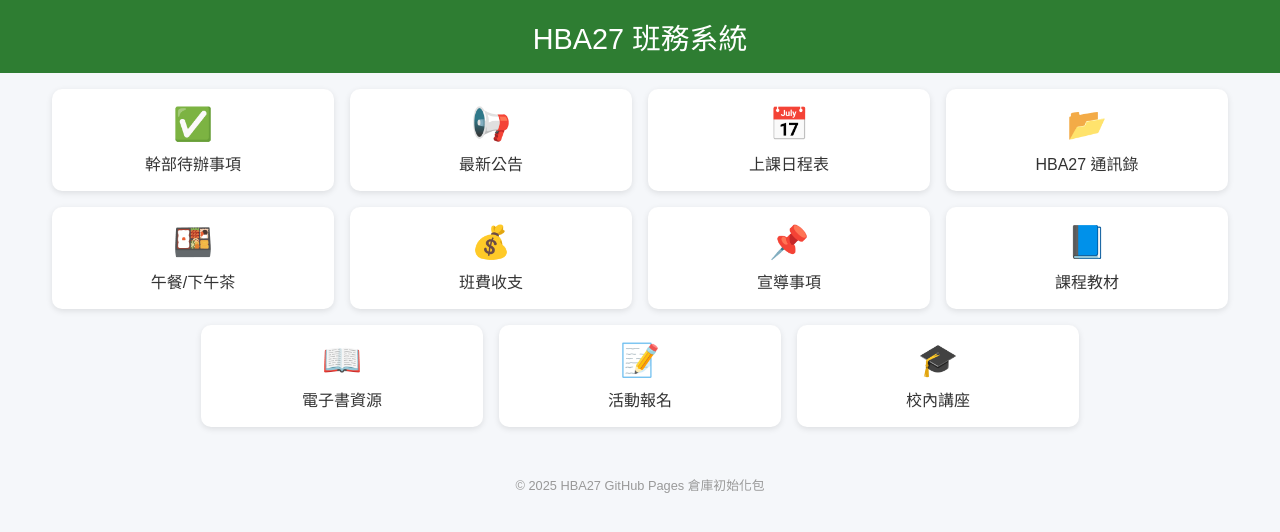
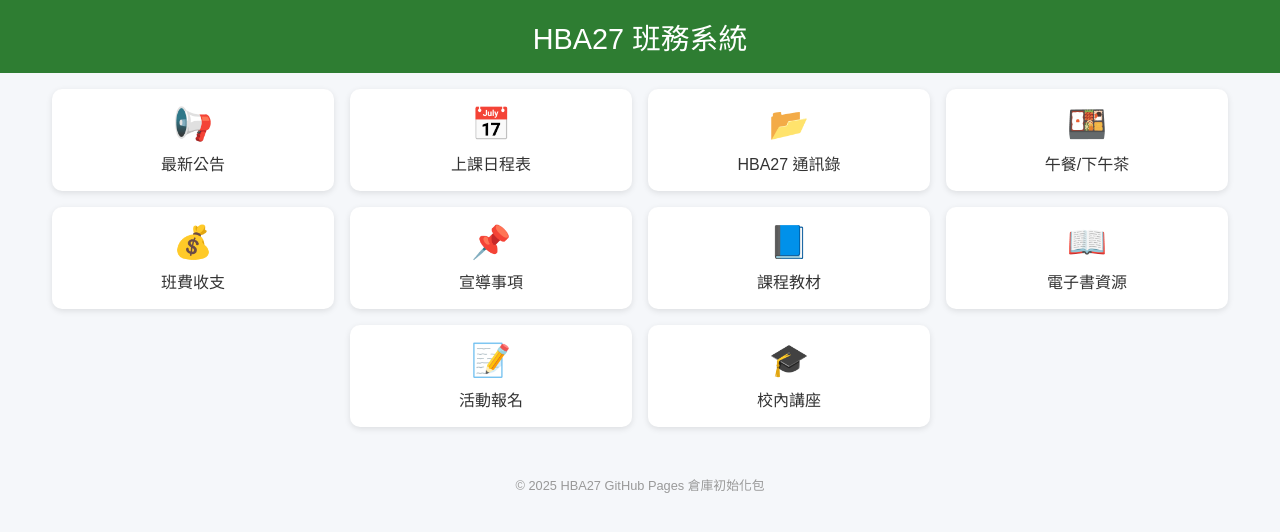
Before and after one commit to nthuh27/HBA27-Class, a plain HTML site: page index.html in a window 1280 px wide. Drawn offline with Linux system fonts and the light colour scheme.

Commit message:
Update index.html

```diff
--- a/index.html
+++ b/index.html
@@ -54,7 +54,7 @@
 <body>
   <header>HBA27 班務系統</header>
   <div class="container">
-    <a class="card" href="https://docs.google.com/spreadsheets/d/1qGItmRKWZN-LTpcMvJCaLJFkdVFGA_Wh/edit?usp=sharing" target="_blank"><div class="icon">✅</div><div>幹部待辦事項</div></a>
+
     <a class="card" href="#"><div class="icon">📢</div><div>最新公告</div></a>
     <a class="card" href="#"><div class="icon">📅</div><div>上課日程表</div></a>
     <a class="card" href="#"><div class="icon">📂</div><div>HBA27 通訊錄</div></a>
```
